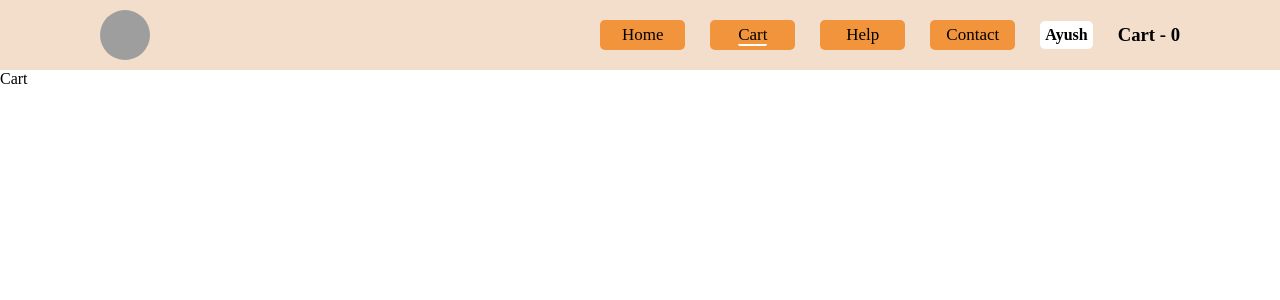
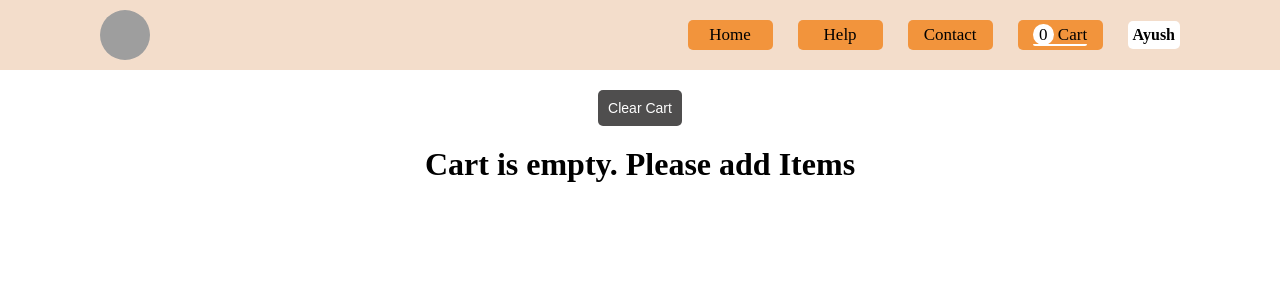
Before and after one commit to ayushdev351/FoodEase, a React (Vite) app in the folder Client/: page /cart in a window 1280 px wide. Shown: the top 300 px of the page. Built offline with nearby package versions, Linux system fonts and the light colour scheme; grey boxes are pictures that could not be loaded.

Commit message:
Cart Page Created

```diff
--- a/Client/components/Cart.js
+++ b/Client/components/Cart.js
@@ -1,7 +1,34 @@
+import { useDispatch, useSelector } from "react-redux";
+import { clearCart } from "../store/cartSLice";
+import ResPageDish from "./ResPageDish";
+
+import { useEffect } from "react";
+
 const Cart = () => {
+
+    const cartItems = useSelector((store) => store.cart.items);
+    console.log(cartItems);
+
+    const dispatch = useDispatch();
+    const handleClick = () => {
+        dispatch(clearCart())
+    }
+
     return(
-        <div>
-            Cart
+        <div className="cart">
+            <button className = "clearCartBtn" onClick={handleClick}>Clear Cart</button>
+            {
+                cartItems.length ?
+                <div className="cartItems">
+                    {
+                        cartItems.map((items) => {
+                            return <ResPageDish name={items?.name} price={items.price} desc={items?.desc} image={items?.image}/>
+                        })
+                    }
+                </div>
+                :
+                <h1>Cart is empty. Please add Items</h1>
+            }
         </div>
     )
 }
--- a/Client/components/Header.js
+++ b/Client/components/Header.js
@@ -15,11 +15,10 @@ const Header = () => {
             <img className="logo" src={LOGO_URL} alt="logo"/>
             <ul className="nav-items">
                 <li className="nav-item"><NavLink to="/">Home</NavLink></li>
-                <li className="nav-item"><NavLink to="/cart">Cart</NavLink></li>
                 <li className="nav-item"><NavLink to="/help">Help</NavLink></li>
                 <li className="nav-item"><NavLink to="/contact">Contact</NavLink></li>
+                <li className="nav-item nav-cart"><NavLink to="/cart">{cartItems ? cartItems.length : 0} Cart</NavLink></li>
                 <h4 style={{"backgroundColor" : "white", "padding" : "5px", "borderRadius" : "5px"}}>{userName}</h4>
-                <h3>Cart - {cartItems.length}</h3>
             </ul>
         </div>
     )
--- a/Client/components/ResPageDish.js
+++ b/Client/components/ResPageDish.js
@@ -6,10 +6,12 @@ import { addItem } from "../store/cartSLice";
 
 const ResPageDish = ({name, price, desc, image}) => {
 
+    if(!name) return <></>
+
     const dispatch = useDispatch();
 
-    const handleClick = (item) => {
-        dispatch(addItem(item))
+    const handleClick = () => {
+        dispatch(addItem({name, price, desc, image}))
     }
 
     return(
@@ -21,7 +23,7 @@ const ResPageDish = ({name, price, desc, image}) => {
                 </div>
                 <div className="dish-img-container">
                     <img src= {DISH_IMG_URL + image} className="dish-img-res"/>
-                    <button className="addBtn" onClick={() => handleClick({name, price, desc, image})}>+ Add</button>
+                    <button className="addBtn" onClick={handleClick}>+ Add</button>
                 </div>
             </div>
     )
--- a/Client/store/cartSlice.js
+++ b/Client/store/cartSlice.js
@@ -3,7 +3,7 @@ import { createSlice } from "@reduxjs/toolkit";
 const cartSlice = createSlice({
     name : "cart",
     initialState : {
-        items : [],
+        items : []
     },
     reducers : {
         addItem : (state, action) => {
--- a/Client/styles.css
+++ b/Client/styles.css
@@ -46,6 +46,12 @@
     border-bottom: solid 2px white;
     border-bottom-left-radius: 2px;
     border-bottom-right-radius: 2px;
+}
+
+.nav-cart::first-letter{
+    background-color: #fff;
+    border-radius: 50%;
+    padding: 1px 6px;
 }
 
 /* card */
@@ -321,3 +327,28 @@
     right: 120px;
     top : -10px
 }
+
+/* Cart Page */
+
+.cart{
+    display: flex;
+    align-items: center;
+    justify-content: center;
+    flex-direction: column;
+    gap: 20px;
+}
+
+.clearCartBtn{
+    margin-top: 20px;
+    color: white;
+    background-color: rgb(79, 78, 78);
+    padding: 10px;
+    border-radius: 5px;
+    font-size: 14px;
+    border: none;
+    cursor: pointer;
+}
+
+.cartItems{
+    width: 50%;
+}
```
